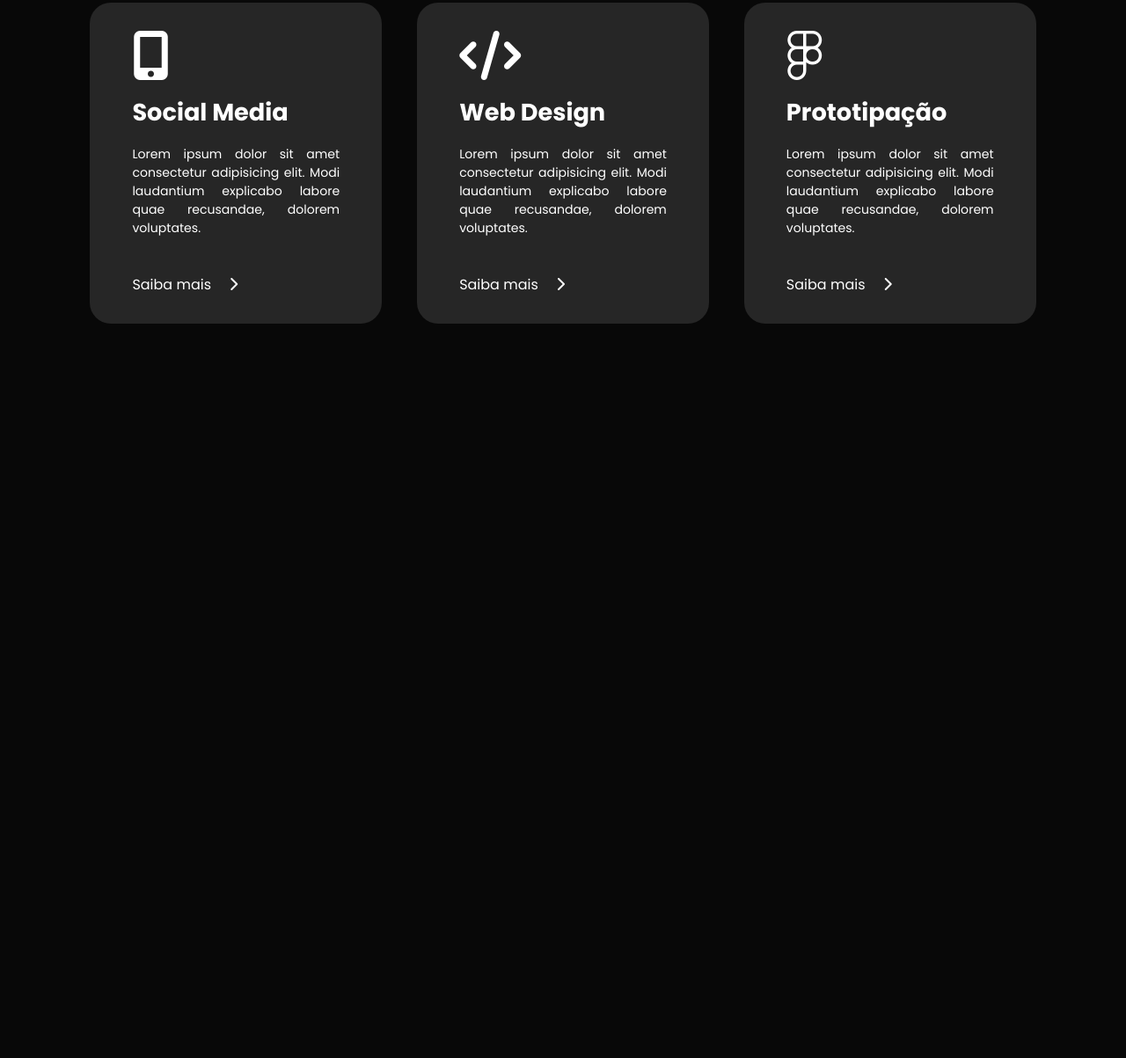
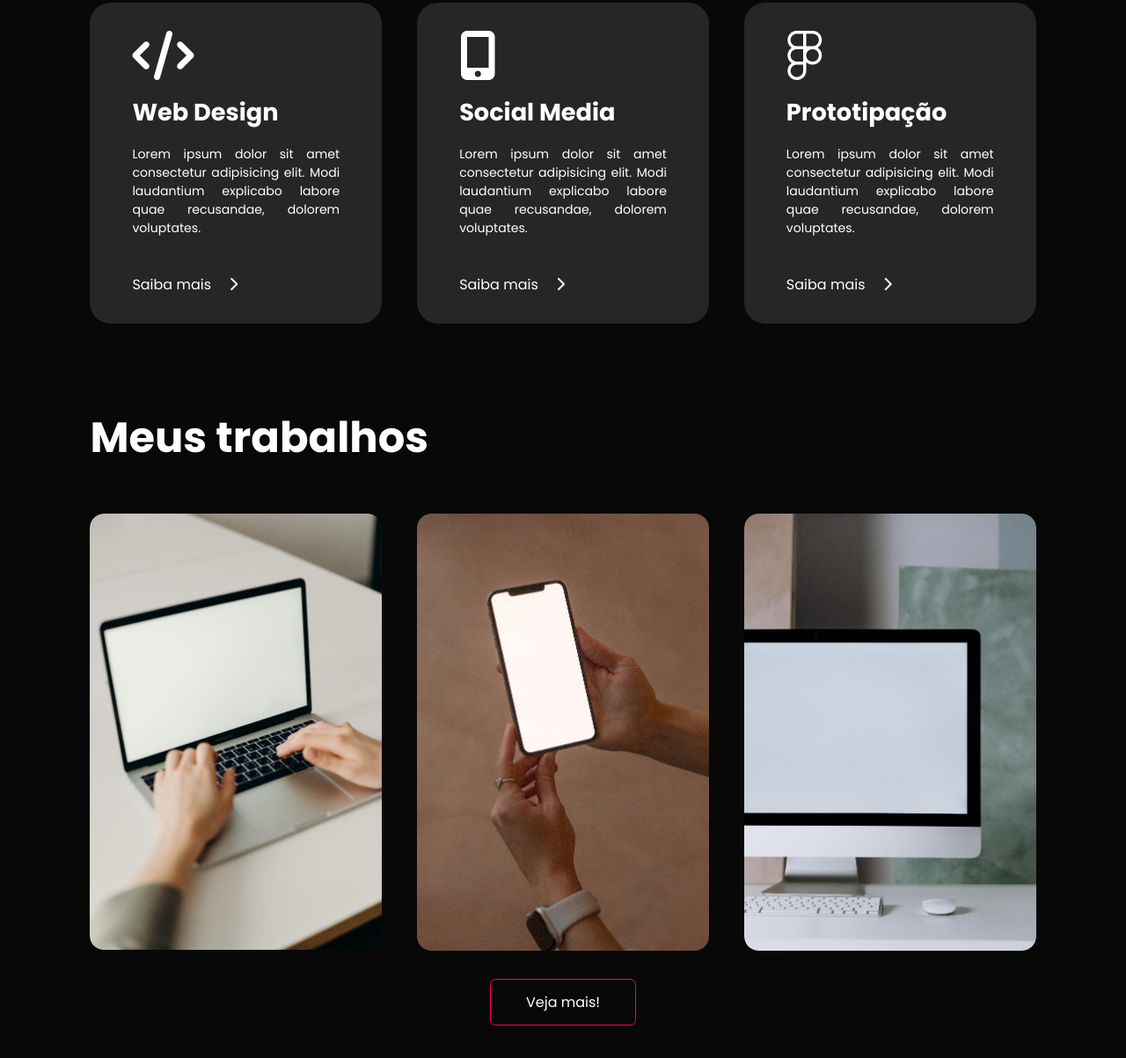
Before and after one commit to yasminmilhomem/portifolio-website, a plain HTML site: page index.html in a window 1280 px wide. Shown: the part 1597-2800 px from the top of the page at 88% size. Before the commit the page ends 2012 px from the top, so only its background shows below. Drawn offline with Linux system fonts and the light colour scheme.

Commit message:
6th commit

```diff
--- a/css/styles.css
+++ b/css/styles.css
@@ -18,7 +18,7 @@ body {
 #header {
     width: 100%;
     height: 100vh;
-    background-image: url("../img/background.png");
+    background-image: url("../img/header-background.png");
     background-size: cover;
     background-position: top;
 }
@@ -251,6 +251,94 @@ body {
     transform: translateY(-0.625rem);
 }
 
-#services .container .services-list div a i{
+#services .container .services-list div a i {
     font-size: 1rem;
 }
+
+ /* portfolio section */
+
+#portfolio {
+    padding: 1.5rem 0;
+}
+
+#portfolio .container .work-list {
+    display: grid;
+    grid-template-columns: repeat(auto-fit, minmax(15.625rem, 1fr));
+    grid-gap: 2.5rem;
+    margin-top: 3.125rem;
+}
+
+#portfolio .container .work-list .work {
+    border-radius: 1rem;
+    position: relative;
+    overflow: hidden;
+}
+
+#portfolio .container .work-list .work img {
+    width: 100%;
+    border-radius: 1rem;
+    display: block;
+    transition: transform 0.5s;
+}
+
+#portfolio .container .work-list .work .layer {
+    width: 100%;
+    height: 0;
+    background: linear-gradient(rgba(0,0,0,0.5), #ff004f);
+    border-radius: 0.5rem;
+    position: absolute;
+    left: 0;
+    bottom: 0;
+    overflow: hidden;
+    display: flex;
+    align-items: center;
+    justify-content: center;
+    flex-direction: column;
+    padding: 0 2rem;
+    text-align: center;
+    font-size: 1rem;
+    transition: height 0.5s;
+}
+
+#portfolio .container .work-list .work .layer h3 {
+    font-weight: 555;
+    margin-bottom: 1rem;
+}
+
+#portfolio .container .work-list .work .layer a {
+    text-decoration: none;
+    color: #ff004f;
+    margin-top: 3rem;
+    font-size: 2rem;
+    line-height: 4rem;
+    background: #fff;
+    width: 4rem;
+    height: 4rem;
+    border-radius: 100%;
+    text-align: center;
+}
+
+#portfolio .container .work-list .work:hover img {
+    transform: scale(1.05);
+}
+
+#portfolio .container .work-list .work:hover .layer {
+    height: 100%;
+}
+
+#portfolio .container .btn {
+    text-decoration: none;
+    color: #fff;
+    display: block;
+    margin: 2rem auto;
+    width: fit-content;
+    border: 0.1rem solid #ff004f;
+    background: rgba;
+    border-radius: 0.4rem;
+    padding: 0.8rem 2.5rem;
+    transition: background 0.6s;
+}
+
+#portfolio .container .btn:hover {
+    background: #ff004f;
+}
--- a/index.html
+++ b/index.html
@@ -36,7 +36,7 @@
     <div id="about">
         <div class="row">
             <div class="about-col-1">
-                <img src="./img/cardzim.png" alt="">
+                <img src="./img/about.png" alt="">
             </div>
             <div class="about-col-2">
                 <h1 class="sub-title">Sobre mim</h1>
@@ -84,8 +84,8 @@
             <h1 class="sub-title">Meus serviços</h1>
             <div class="services-list">
                 <div>
-                    <i class="fa-solid fa-mobile-screen-button"></i>
-                    <h2>Social Media</h2>
+                    <i class="fa-solid fa-code"></i>
+                    <h2>Web Design</h2>
                     <p>Lorem ipsum dolor sit amet consectetur adipisicing elit. Modi laudantium explicabo
                         labore quae recusandae, dolorem voluptates.</p>
                     <br>
@@ -93,8 +93,8 @@
                 </div>
 
                 <div>
-                    <i class="fa-solid fa-code"></i>
-                    <h2>Web Design</h2>
+                    <i class="fa-solid fa-mobile-screen-button"></i>
+                    <h2>Social Media</h2>
                     <p>Lorem ipsum dolor sit amet consectetur adipisicing elit. Modi laudantium explicabo
                         labore quae recusandae, dolorem voluptates.</p>
                     <br>
@@ -112,5 +112,44 @@
             </div>
         </div>
     </div>
+
+    <!-- portfolio section -->
+    <div id="portfolio">
+        <div class="container">
+            <h1 class="sub-title">Meus trabalhos</h1>
+            <div class="work-list">
+                <div class="work">
+                    <img src="./img/portfolio-section-01.jpg" alt="" srcset="">
+                        <div class="layer">
+                            <h3>Web Design</h3>
+                            <p>Lorem ipsum dolor sit amet consectetur adipisicing elit.
+                                Veritatis, est? Aut ullam quisquam magni.</p>
+                            <a href=""><i class="fa-solid fa-arrow-up-right-from-square"></i></a>
+                        </div>
+                </div>
+
+                <div class="work">
+                    <img src="./img/portfolio-section-02.jpg" alt="" srcset="">
+                        <div class="layer">
+                            <h3>Social Media</h3>
+                            <p>Lorem ipsum dolor sit amet consectetur adipisicing elit.
+                                Veritatis, est? Aut ullam quisquam magni.</p>
+                            <a href=""><i class="fa-solid fa-arrow-up-right-from-square"></i></a>
+                        </div>
+                </div>
+
+                <div class="work">
+                    <img src="./img/portfolio-section-03.jpg" alt="" srcset="">
+                        <div class="layer">
+                            <h3>Prototipação</h3>
+                            <p>Lorem ipsum dolor sit amet consectetur adipisicing elit.
+                                Veritatis, est? Aut ullam quisquam magni.</p>
+                            <a href=""><i class="fa-solid fa-arrow-up-right-from-square"></i></a>
+                        </div>
+                </div>
+            </div>
+            <a href="" class="btn">Veja mais!</a>
+        </div>
+    </div>
 </body>
 </html>
```
Also changed, not shown: img/about-me.png (renamed from img/cardzim.png), img/about.png (added), img/header-background.png (renamed from img/background.png), img/portfolio-section-01.jpg (added), img/portfolio-section-02.jpg (added), img/portfolio-section-03.jpg (added).
